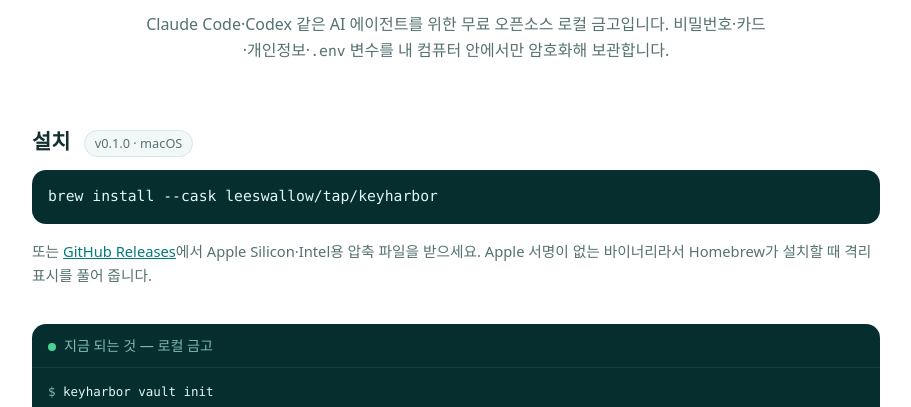
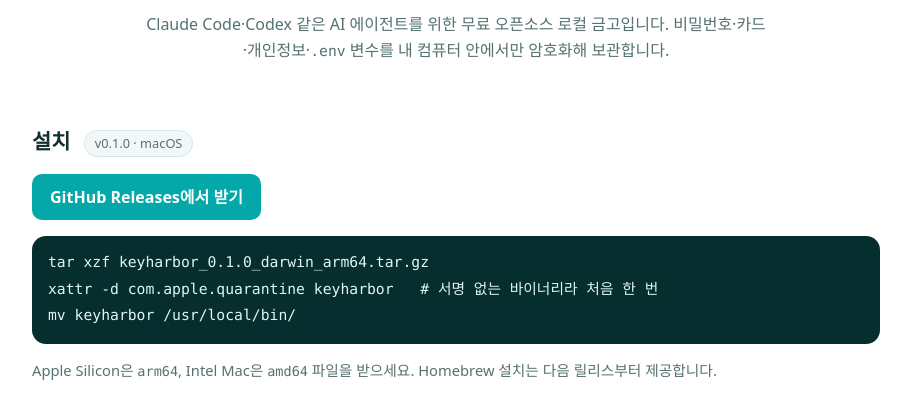
Before and after one commit to LeeSwallow/KeyHarbor, a plain HTML site: page site/index.html in a window 1280 px wide. Shown: the part 331-738 px from the top of the page, without its empty margins (184-1095 px from the left). Drawn offline with Linux system fonts and the light colour scheme.

Commit message:
docs: changelog and install steps for 0.1.0 without Homebrew

```diff
--- a/site/index.html
+++ b/site/index.html
@@ -19,8 +19,11 @@
   <main>
     <section class="install" aria-labelledby="install-title">
       <h2 id="install-title">설치 <span class="badge">v0.1.0 · macOS</span></h2>
-      <pre class="cmd"><code>brew install --cask leeswallow/tap/keyharbor</code></pre>
-      <p class="muted">또는 <a href="https://github.com/LeeSwallow/KeyHarbor/releases/latest">GitHub Releases</a>에서 Apple Silicon·Intel용 압축 파일을 받으세요. Apple 서명이 없는 바이너리라서 Homebrew가 설치할 때 격리 표시를 풀어 줍니다.</p>
+      <p><a class="button" href="https://github.com/LeeSwallow/KeyHarbor/releases/latest">GitHub Releases에서 받기</a></p>
+      <pre class="cmd"><code>tar xzf keyharbor_0.1.0_darwin_arm64.tar.gz
+xattr -d com.apple.quarantine keyharbor   # 서명 없는 바이너리라 처음 한 번
+mv keyharbor /usr/local/bin/</code></pre>
+      <p class="muted">Apple Silicon은 <code>arm64</code>, Intel Mac은 <code>amd64</code> 파일을 받으세요. Homebrew 설치는 다음 릴리스부터 제공합니다.</p>
     </section>
 
     <section class="demos" aria-label="사용 예시">
--- a/site/style.css
+++ b/site/style.css
@@ -58,6 +58,11 @@ section { margin: 36px 0; }
   background: var(--term-bg); color: var(--term-ink); border-radius: var(--radius);
 }
 .muted { color: var(--muted); font-size: .92rem; }
+.button {
+  display: inline-block; padding: 10px 18px; border-radius: 10px;
+  background: var(--accent); color: #fff; font-weight: 650; text-decoration: none;
+}
+.button:hover { filter: brightness(1.08); }
 
 .demos { display: grid; grid-template-columns: 1fr; gap: 18px; }
 .term { margin: 0; background: var(--term-bg); border-radius: var(--radius); overflow: hidden; }
```
Also changed, not shown: CHANGELOG.md, README.md.
